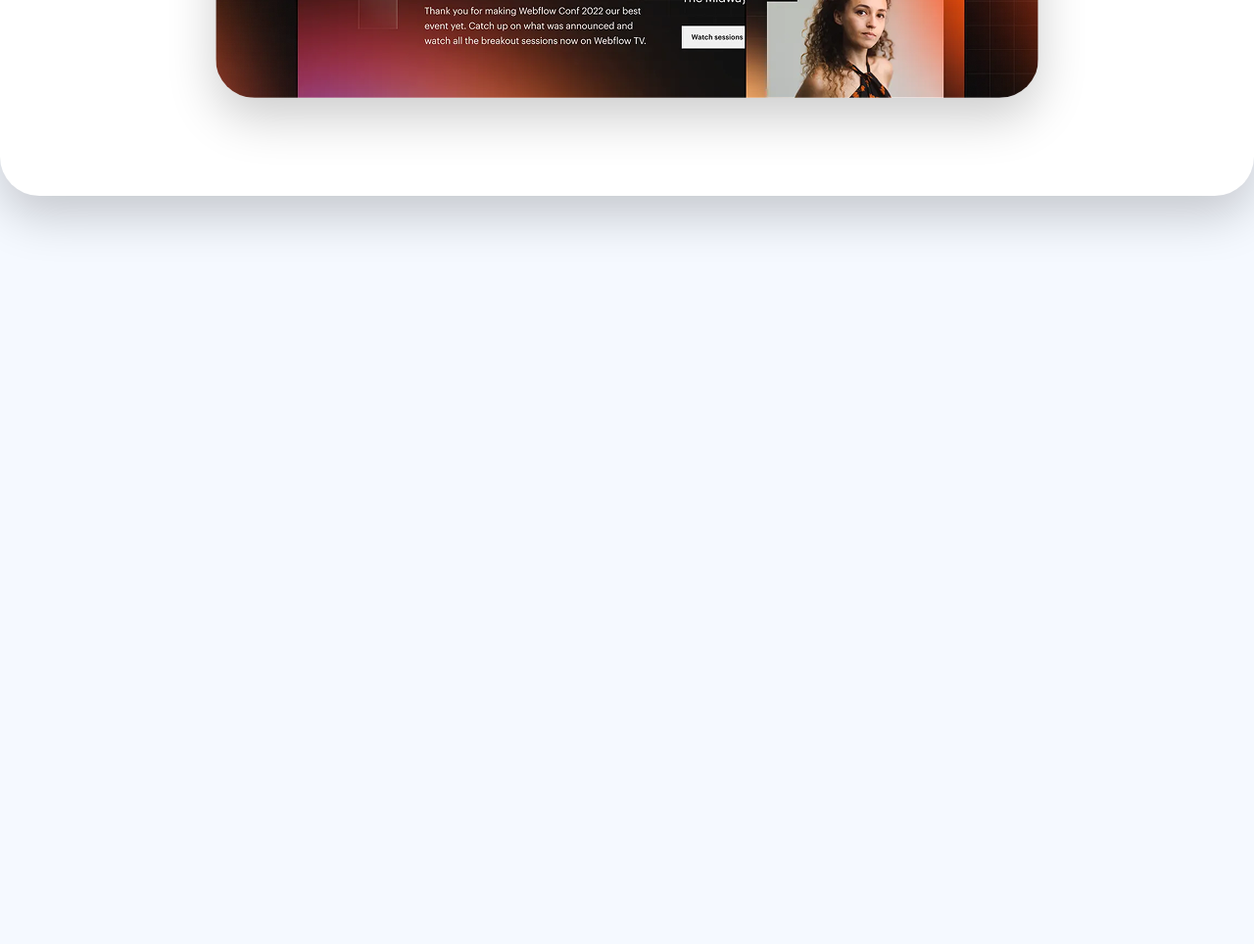
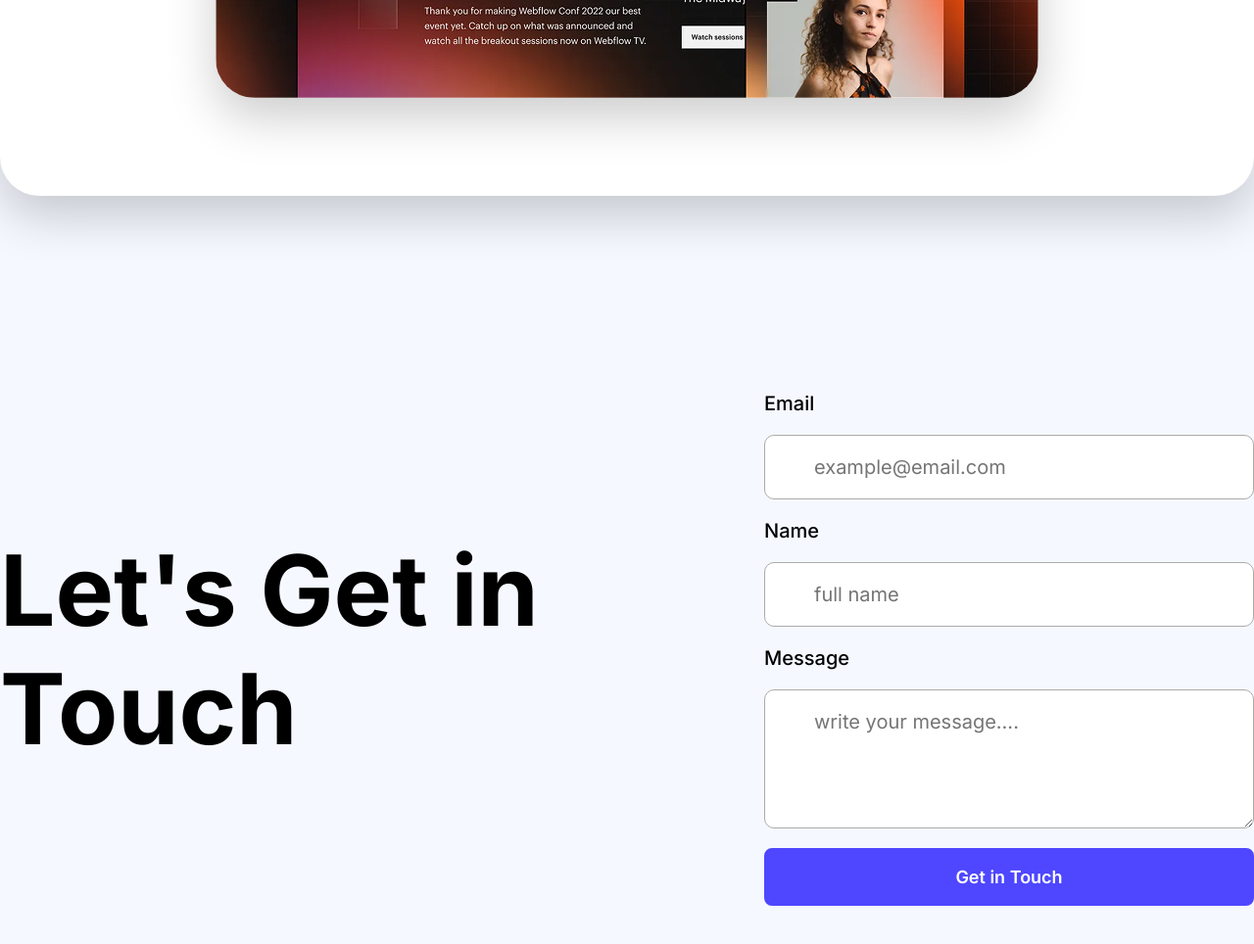
Before and after one commit to DrHamburg/landing-launchpad, a plain HTML site: page index.html in a window 1280 px wide. Shown: the part 2214-3178 px from the top of the page at 98% size. Before the commit the page ends 2514 px from the top, so only its background shows below. Drawn offline with Linux system fonts and the light colour scheme.

Commit message:
login sec commit

```diff
--- a/index.html
+++ b/index.html
@@ -66,7 +66,18 @@
             <button class="btn">Get Started Free</button>
             <img src="Assets/wc-big.png" alt="">
         </section>
-        <section></section>
+        <section id="login-sec">
+            <h1>Let's Get in <br>Touch</h1>
+            <form action="">
+                <label for="">Email</label>
+                <input class="login" type="email" placeholder="example@email.com" name="" id="">
+                <label for="">Name</label>
+                <input class="login" type="text" placeholder="full name" name="" id="">
+                <label for="">Message</label>
+                <textarea class="login textbox" placeholder="write your message...." required></textarea>
+                <button class="btn log">Get in Touch</button>
+            </form>
+        </section>
     </main>
     <footer>
 
--- a/style.css
+++ b/style.css
@@ -155,3 +155,49 @@
     margin: 15px 0px;
     color: #868589;
 }
+
+/* Login section  */
+#login-sec{
+    display: flex;
+    max-width: 1280px;
+    margin: auto;
+    justify-content: space-between;
+    align-items: center;
+    padding: 100px 0px;
+
+}
+form{
+    display: flex;
+    flex-direction: column;
+    max-width: 500px;
+    max-height: 550px;
+    font-size: 20px;
+    font-weight: 500;
+}
+#login-sec h1{
+    font-size: 100px;
+}
+.login{
+    margin: 20px 0px;
+    padding: 20px 160px 20px 50px;
+    border-radius: 10px;
+    border: 1px solid rgb(173, 170, 170);
+    font-size: 20px;
+}
+.textbox{
+    height: 100px;
+
+}
+.log{
+    font-size: 18px;
+    padding: 17px 0px;
+}
+.log:hover{
+    color: #4E47FF;
+    border: 2px solid #4E47FF;
+    background-color: whitesmoke;
+    font-size: 18px;
+    font-weight: 600;
+    padding: 17px 0px;
+    border-radius: 8px;
+}
```
